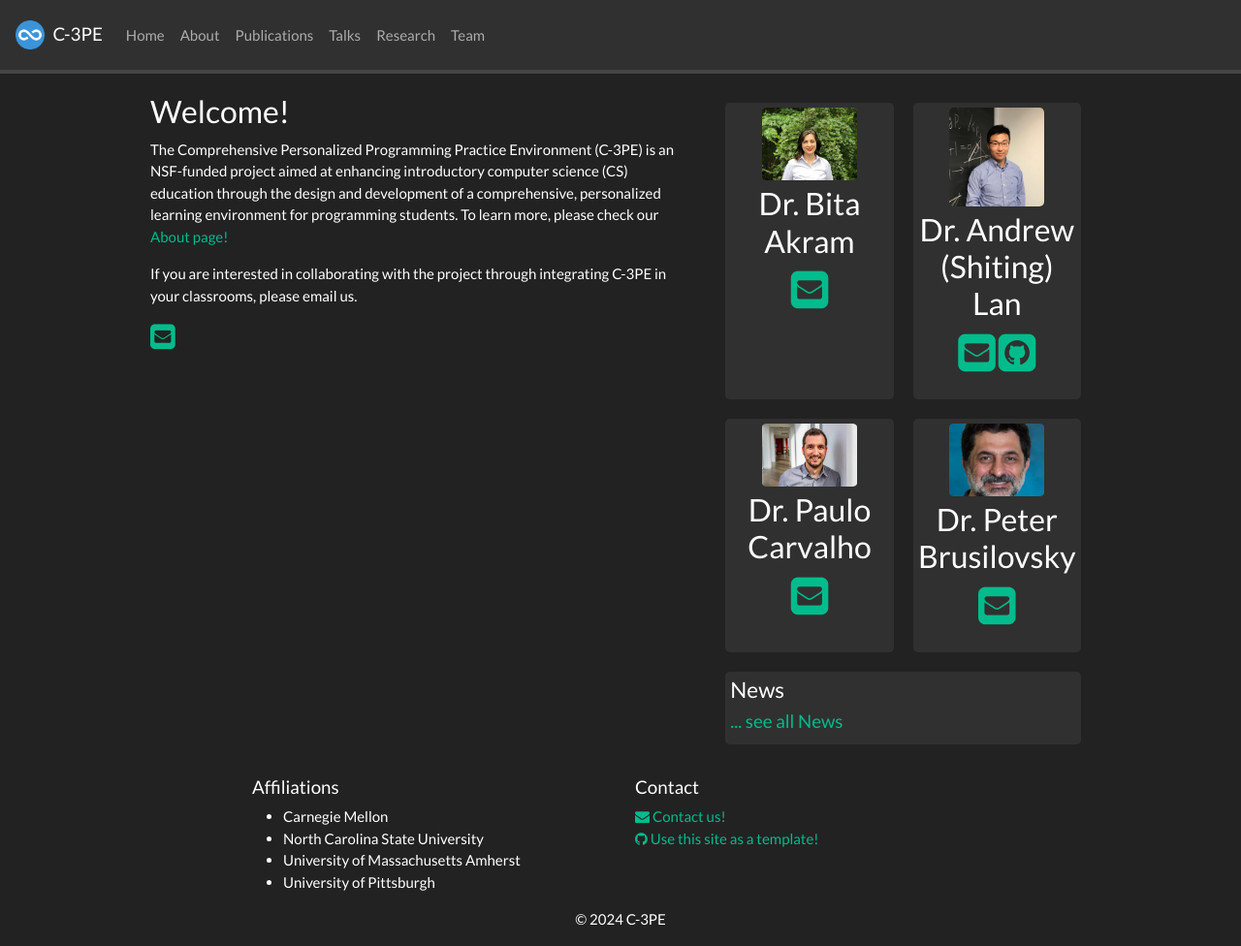
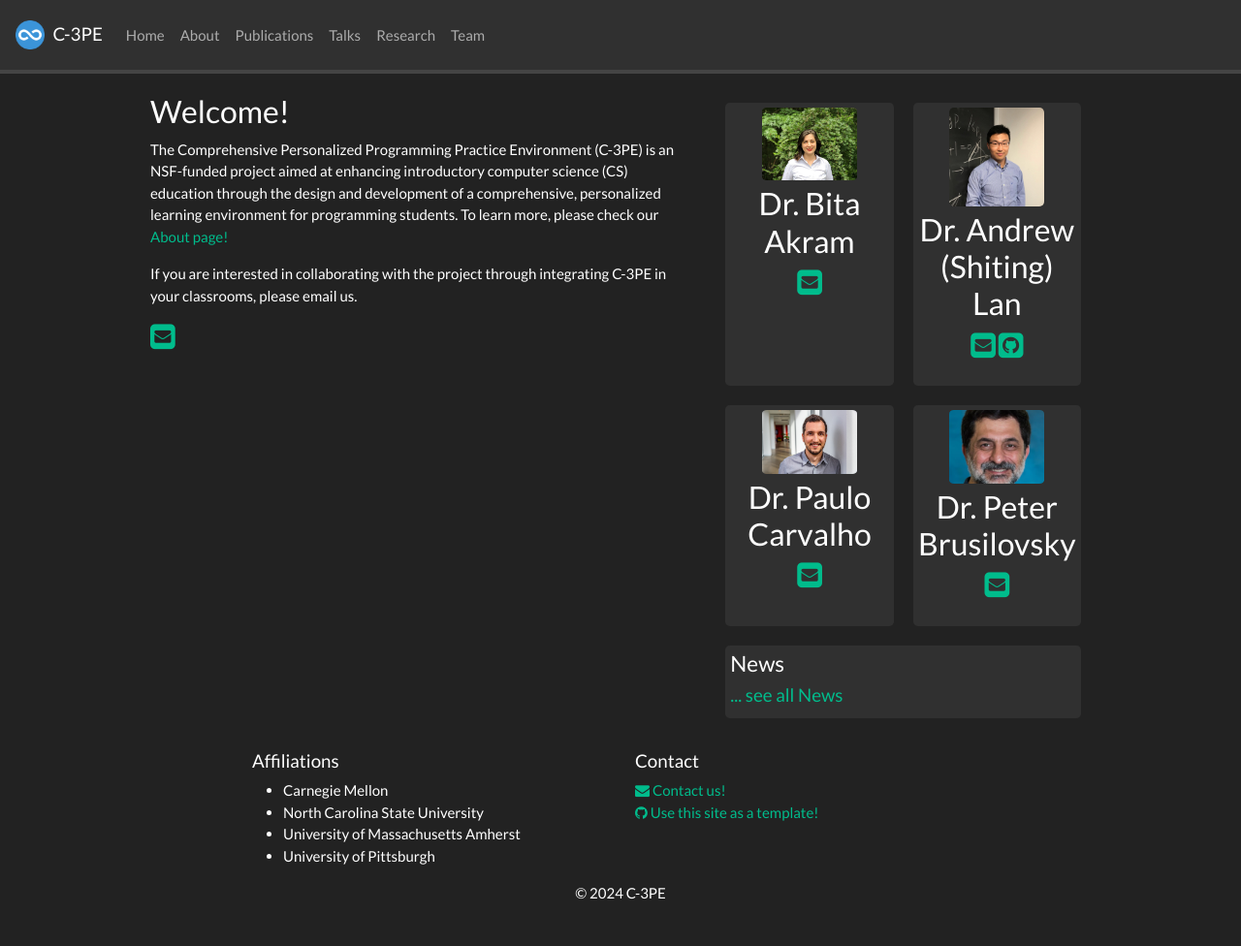
Before and after one commit to C-3PE/c-3pe.github.io, a Jekyll site: the page built from _pages/home.md, in a window 1280 px wide and 976 px high. Shown: the whole window at 97% size. Built offline with Jekyll 4.4.1, drawn with Linux system fonts in a browser that asks for light colours; nearby versions of some CDN libraries; a style sheet for code colours, icons or effects is not loaded.

Commit message:
Shrink the icons under the PIs

```diff
--- a/_includes/sidebar.html
+++ b/_includes/sidebar.html
@@ -16,12 +16,12 @@
    <a href="{{site.url}}{{site.baseurl}}/about"><img src="{{site.url}}{{site.baseurl}}/images/{{ member.photo }}" width="60%" style="block:inline; margin-left:auto; margin-right:auto; margin-bottom:5px;"/></a>
    <h3>{{ member.name }}</h3>
    <div style="margin-bottom:5px">
-   {% if member.email %}<a href="mailto:{{ member.email }}" target="_blank"><i class="fa fa-envelope-square fa-3x"></i></a> {% endif %}
-   {% if member.cv %} <a href="{{ site.url }}{{ site.baseurl }}/{{ member.cv }}" target="_blank"><i class="ai ai-cv-square ai-3x"></i></a> {% endif %}
-   {% if member.scholar %} <a href="{{ member.scholar }}" target="_blank"><i class="ai ai-google-scholar-square ai-3x"></i></a> {% endif %}
-   {% if member.github %} <a href="{{ member.github }}" target="_blank"><i class="fa fa-github-square fa-3x"></i></a> {% endif %}
-   {% if member.researchgate %} <a href="{{ member.researchgate }}" target="_blank"><i class="ai ai-researchgate-square ai-3x"></i></a> {% endif %}
-   {% if member.orcid %} <a href="https://orcid.org/{{ member.orcid }}"><i class="ai ai-orcid-square ai-3x"></i></a> {% endif %}
+   {% if member.email %}<a href="mailto:{{ member.email }}" target="_blank"><i class="fa fa-envelope-square fa-2x"></i></a> {% endif %}
+   {% if member.cv %} <a href="{{ site.url }}{{ site.baseurl }}/{{ member.cv }}" target="_blank"><i class="ai ai-cv-square ai-2x"></i></a> {% endif %}
+   {% if member.scholar %} <a href="{{ member.scholar }}" target="_blank"><i class="ai ai-google-scholar-square ai-2x"></i></a> {% endif %}
+   {% if member.github %} <a href="{{ member.github }}" target="_blank"><i class="fa fa-github-square fa-2x"></i></a> {% endif %}
+   {% if member.researchgate %} <a href="{{ member.researchgate }}" target="_blank"><i class="ai ai-researchgate-square ai-2x"></i></a> {% endif %}
+   {% if member.orcid %} <a href="https://orcid.org/{{ member.orcid }}"><i class="ai ai-orcid-square ai-2x"></i></a> {% endif %}
   </div>
   </center>
 
```
